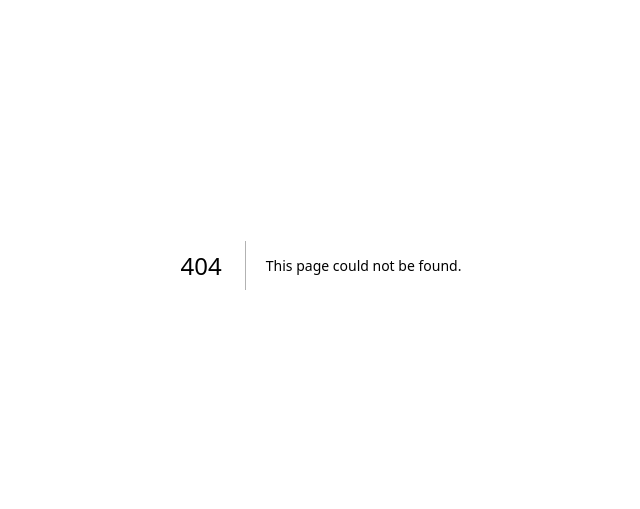
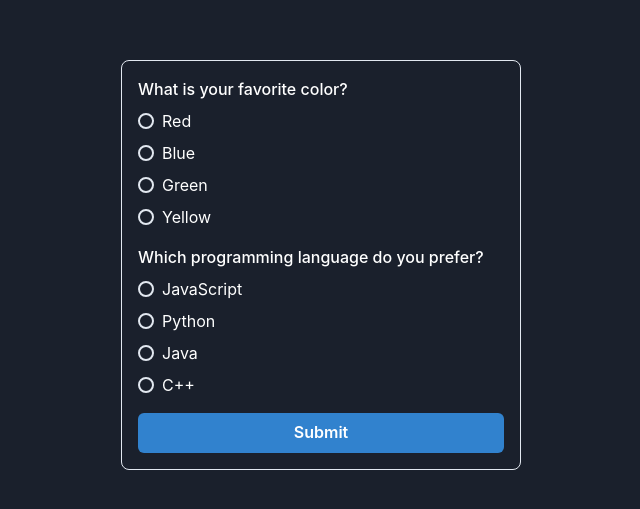
Before and after one commit to neelvinchhi/hacktech, a Next.js app in the folder frontend/: page /quiz in a window 1280 px wide. Before the commit this address had no page. Shown: the part 135-644 px from the top of the page, without its empty margins (319-959 px from the left). Built offline with nearby package versions, Linux system fonts and the light colour scheme.

Commit message:
Dynamically render MCQs into quiz

```diff
--- a/frontend/app/layout.js
+++ b/frontend/app/layout.js
@@ -10,11 +10,10 @@ export const metadata = {
 
 export default function RootLayout({ children }) {
   return (
-
     <html lang="en">
-      <ChakraProvider>
-      <body className={inter.className}>{children}</body>
-      </ChakraProvider>
+      <body>
+      <ChakraProvider>{children}</ChakraProvider>
+      </body>
     </html>
   );
 }
--- a/frontend/app/page.js
+++ b/frontend/app/page.js
@@ -1,7 +1,7 @@
 "use client"
 
 import { React, useState } from 'react';
-import { Box, Heading, Button, Text } from '@chakra-ui/react'
+import { Box, Heading, Button, Text, ChakraProvider } from '@chakra-ui/react'
 import { initializeApp } from 'firebase/app';
 import { getAuth, GoogleAuthProvider, signInWithPopup } from 'firebase/auth';
 import { getFirestore, collection, query, where, getDocs, setDoc, doc } from 'firebase/firestore';
@@ -50,7 +50,7 @@ const GoogleAuth = () => {
       }
 
       // Redirect to dashboard upon successful authentication
-      router.push('/dashboard');
+      router.push('/quiz');
     } catch (error) {
       console.error('Error signing in with Google:', error.message);
       setError('Error signing in with Google. Please try again.');
--- /dev/null
+++ b/frontend/app/quiz/page.js
@@ -0,0 +1,61 @@
+"use client"
+
+import { useState } from 'react';
+import { Box, VStack, FormControl, FormLabel, RadioGroup, Radio, Button } from '@chakra-ui/react';
+
+const FormPage = () => {
+  const [answers, setAnswers] = useState({});
+
+  const questions = [
+  {
+    id: 1,
+    text: 'What is your favorite color?',
+    options: ['Red', 'Blue', 'Green', 'Yellow'],
+  },
+  {
+    id: 2,
+    text: 'Which programming language do you prefer?',
+    options: ['JavaScript', 'Python', 'Java', 'C++'],
+  },
+  // Add more questions here
+];
+
+  const handleChange = (questionId, answer) => {
+    setAnswers({
+      ...answers,
+      [questionId]: answer,
+    });
+  };
+
+  const handleSubmit = (e) => {
+    e.preventDefault();
+    // Handle form submission here
+    console.log(answers);
+  };
+
+  return (
+    <Box h="100vh" bg="gray.800" color="white" display="flex" flexDirection="column" justifyContent="center" alignItems="center">
+      <Box p={4} w="400px" borderWidth="1px" borderRadius="lg">
+        <VStack spacing={4} align="stretch" as="form" onSubmit={handleSubmit}>
+          {questions.map((question) => (
+            <FormControl key={question.id}>
+              <FormLabel>{question.text}</FormLabel>
+              <RadioGroup value={answers[question.id]} onChange={(e) => handleChange(question.id, e)}>
+                <VStack align="stretch">
+                  {question.options.map((option) => (
+                    <Radio key={option} value={option}>
+                      {option}
+                    </Radio>
+                  ))}
+                </VStack>
+              </RadioGroup>
+            </FormControl>
+          ))}
+          <Button type="submit" colorScheme="blue">Submit</Button>
+        </VStack>
+      </Box>
+    </Box>
+  );
+};
+
+export default FormPage;
```
